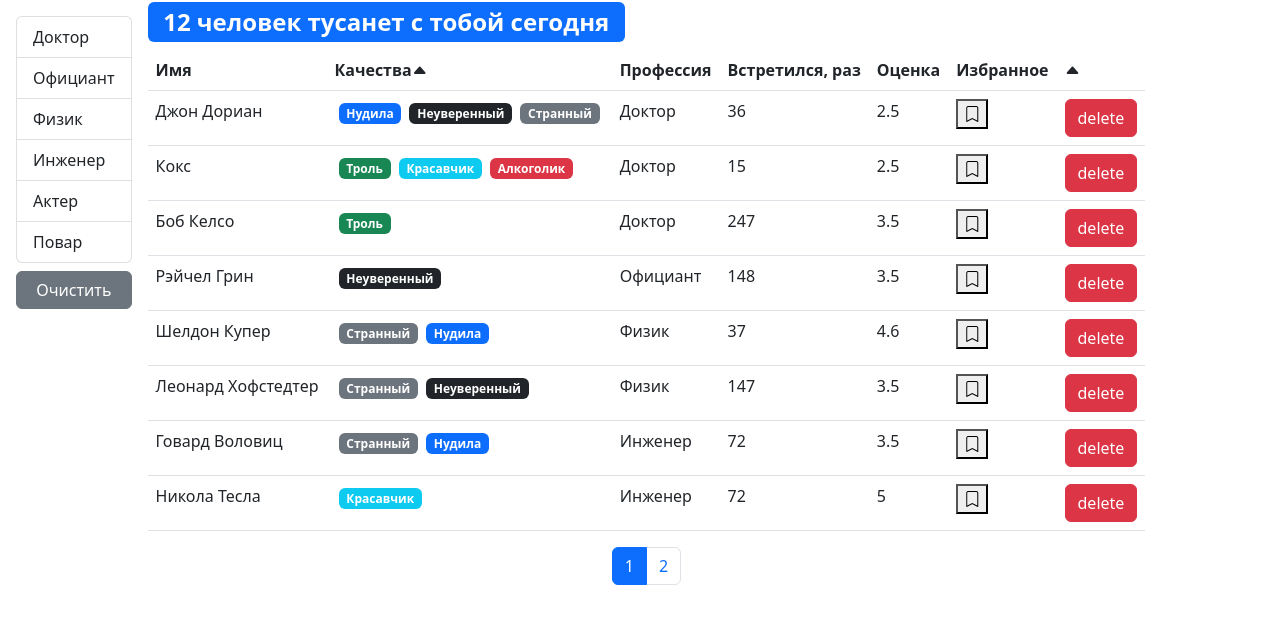
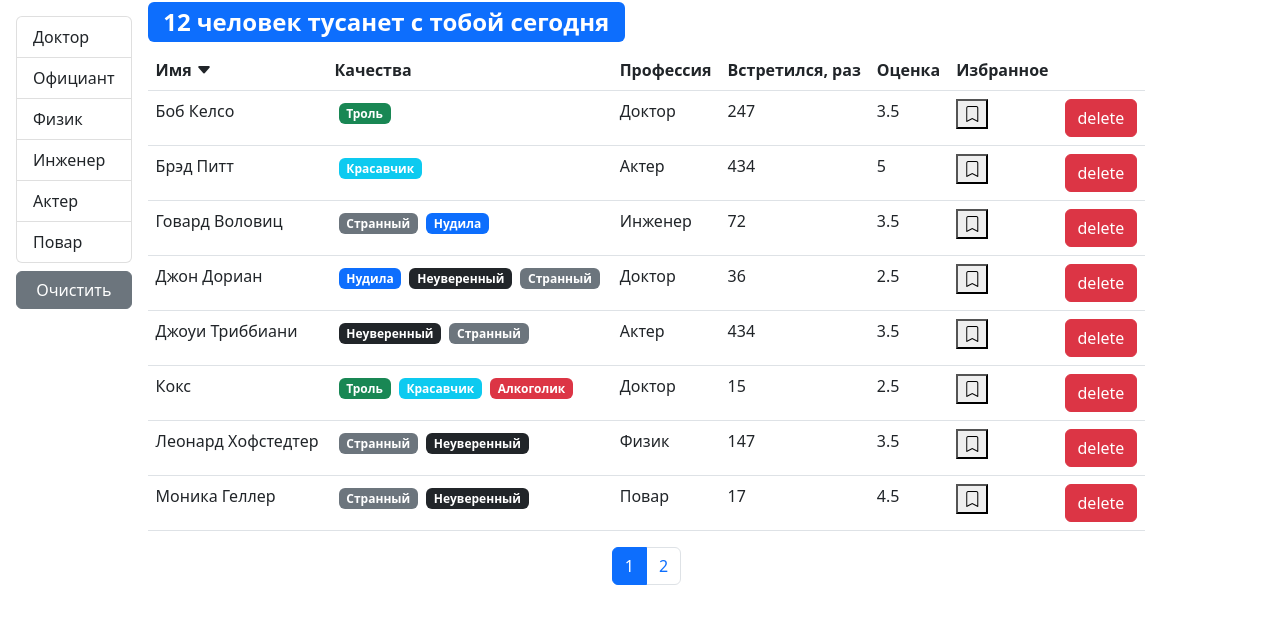
Before and after one commit to thundercatav/FastCompany, a React (Create React App) app: page / in a window 1280 px wide. Shown: the top 624 px of the page. Built offline with nearby package versions, Linux system fonts and the light colour scheme.

Commit message:
some bug fix

```diff
--- a/src/app/components/tableHeader.jsx
+++ b/src/app/components/tableHeader.jsx
@@ -1,6 +1,5 @@
 import React from "react";
 import PropTypes from "prop-types";
-
 const TableHeader = ({ onSort, selectedSort, columns }) => {
     const handleSort = (item) => {
         if (selectedSort.path === item) {
@@ -11,6 +10,16 @@
         } else {
             onSort({ path: item, order: "asc" });
         }
+    };
+    const renderSortArrow = (selectedSort, currentPath) => {
+        if (selectedSort.path === currentPath) {
+            if (selectedSort.order === "asc") {
+                return <i className="bi bi-caret-down-fill"></i>;
+            } else {
+                return <i className="bi bi-caret-up-fill"></i>;
+            }
+        }
+        return null;
     };
 
     return (
@@ -24,28 +33,17 @@
                                 ? () => handleSort(columns[column].path)
                                 : undefined
                         }
+                        {...{ role: columns[column].path && "button" }}
                         scope="col"
-                        {...{ role: columns[column].path && "button" }}
                     >
-                        {columns[column].name}
-                        {columns[column].path === selectedSort.path ? (
-                            selectedSort.order === "desc" ? (
-                                <>
-                                    <i className="bi bi-caret-down-fill"></i>
-                                </>
-                            ) : (
-                                <>
-                                    <i className="bi bi-caret-up-fill"></i>
-                                </>
-                            )
-                        ) : null}
+                        {columns[column].name}{" "}
+                        {renderSortArrow(selectedSort, columns[column].path)}
                     </th>
                 ))}
             </tr>
         </thead>
     );
 };
-
 TableHeader.propTypes = {
     onSort: PropTypes.func.isRequired,
     selectedSort: PropTypes.object.isRequired,
--- a/src/app/components/users.jsx
+++ b/src/app/components/users.jsx
@@ -12,7 +12,7 @@
     const [currentPage, setCurrentPage] = useState(1);
     const [professions, setProfession] = useState();
     const [selectedProf, setSelectedProf] = useState();
-    const [sortBy, setSortby] = useState({ iter: "name", order: "asc" });
+    const [sortBy, setSortby] = useState({ path: "name", order: "asc" });
     const pageSize = 8;
     const [users, setUsers] = useState();
     useEffect(() => {
```
